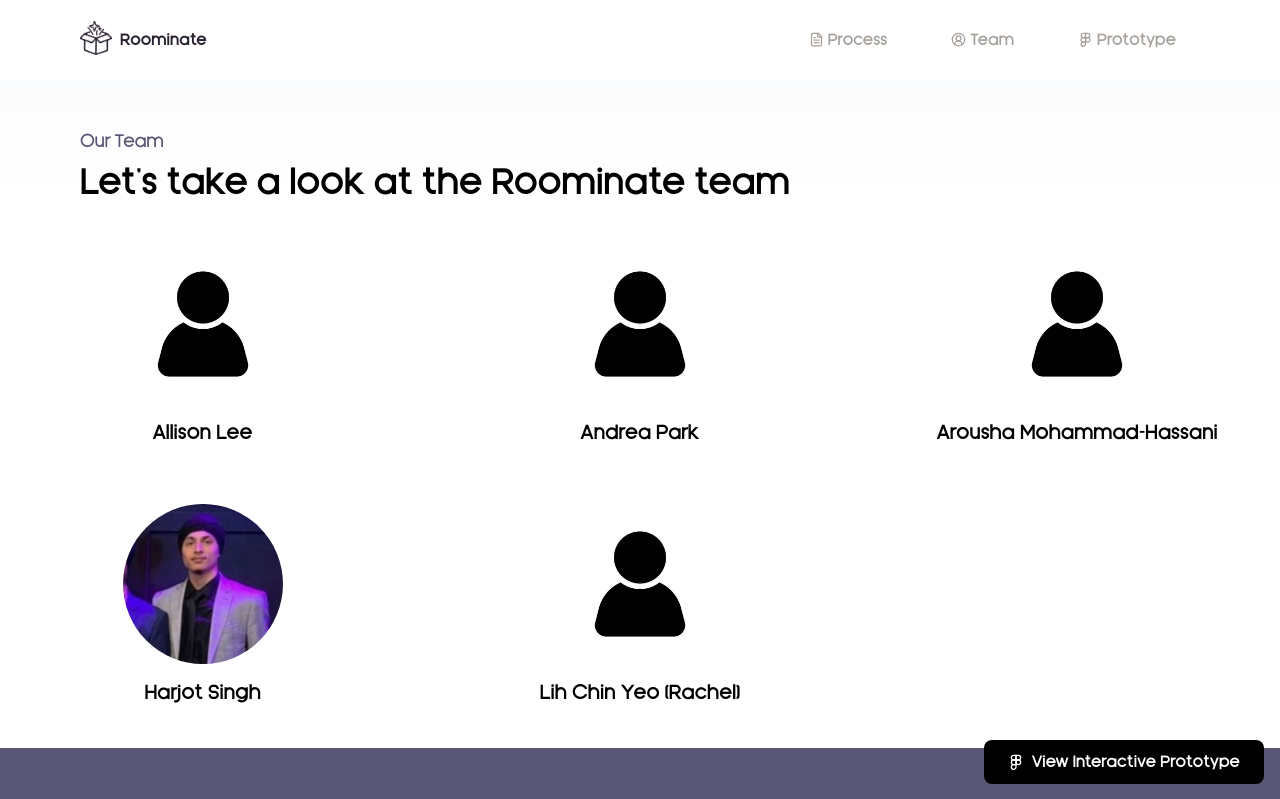
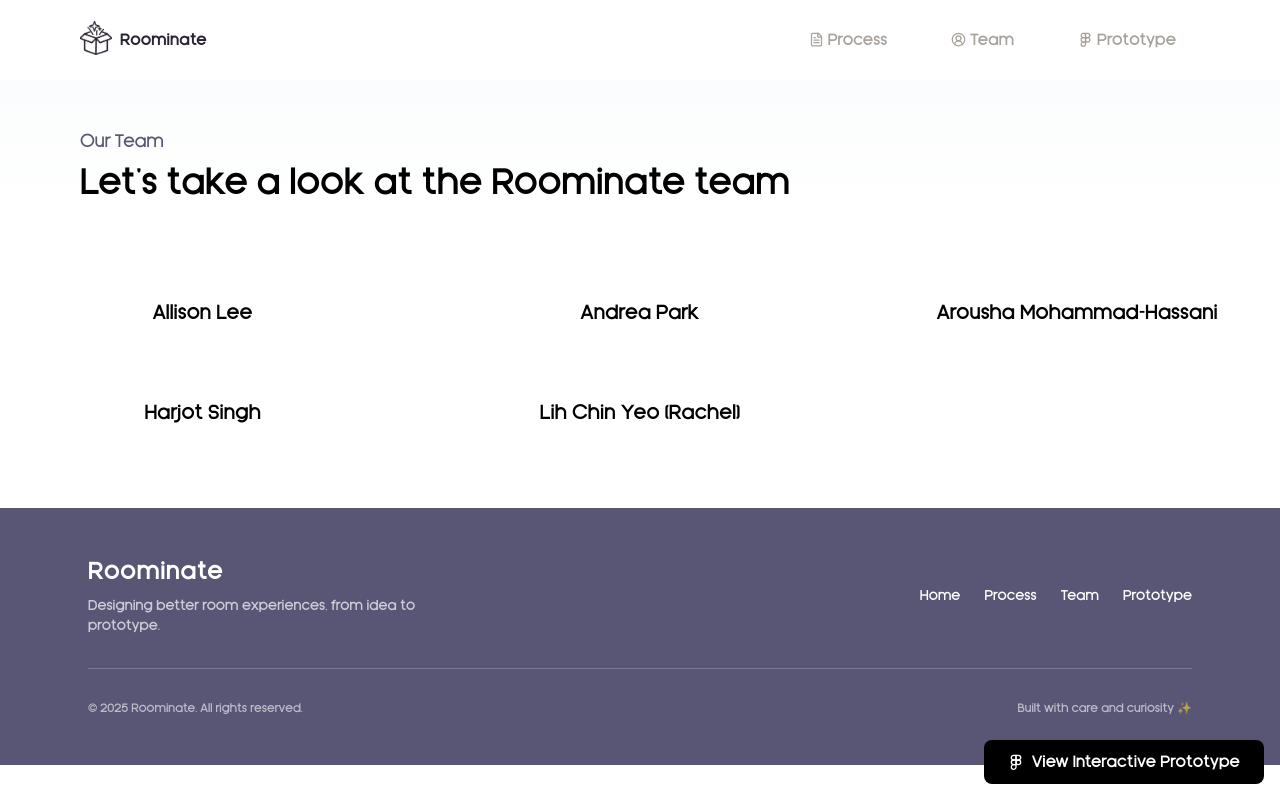
Before and after one commit to harjotsk03/roominate, a Next.js app: page /team in a window 1280 px wide. Shown: the top 799 px of the page. Built offline with nearby package versions, Linux system fonts and the light colour scheme.

Commit message:
remove team images

```diff
--- a/app/team/page.tsx
+++ b/app/team/page.tsx
@@ -18,35 +18,35 @@ export default function Team () {
             </div>
           </div>
         </div>
-        <div className="py-10 grid grid-cols-1 md:grid-cols-2 lg:grid-cols-3 gap-4 lg:gap-x-8 lg:gap-y-14">
+        <div className="py-20 grid grid-cols-1 md:grid-cols-2 lg:grid-cols-3 gap-4 lg:gap-x-8 lg:gap-y-14">
           <div className="flex flex-col items-center">
-            <div className="w-40 h-auto rounded-full overflow-hidden">
+            {/* <div className="w-40 h-auto rounded-full overflow-hidden">
               <Image alt="Harjot Singh" src={stockPerson} />
-            </div>
+            </div> */}
             <p className="mt-4 font-medium text-xl">Allison Lee</p>
           </div>
           <div className="flex flex-col items-center">
-            <div className="w-40 h-auto rounded-full overflow-hidden">
+            {/* <div className="w-40 h-auto rounded-full overflow-hidden">
               <Image alt="Harjot Singh" src={stockPerson} />
-            </div>
+            </div> */}
             <p className="mt-4 font-medium text-xl">Andrea Park</p>
           </div>
           <div className="flex flex-col items-center">
-            <div className="w-40 h-auto rounded-full overflow-hidden">
+            {/* <div className="w-40 h-auto rounded-full overflow-hidden">
               <Image alt="Harjot Singh" src={stockPerson} />
-            </div>
+            </div> */}
             <p className="mt-4 font-medium text-xl">Arousha Mohammad-Hassani</p>
           </div>
           <div className="flex flex-col items-center">
-            <div className="w-40 h-auto rounded-full overflow-hidden">
+            {/* <div className="w-40 h-auto rounded-full overflow-hidden">
               <Image alt="Harjot Singh" src={HarjotSinghImage} />
-            </div>
+            </div> */}
             <p className="mt-4 font-medium text-xl">Harjot Singh</p>
           </div>
           <div className="flex flex-col items-center">
-            <div className="w-40 h-auto rounded-full overflow-hidden">
+            {/* <div className="w-40 h-auto rounded-full overflow-hidden">
               <Image alt="Harjot Singh" src={stockPerson} />
-            </div>
+            </div> */}
             <p className="mt-4 font-medium text-xl">Lih Chin Yeo (Rachel)</p>
           </div>
         </div>
```
Also changed, not shown: assets/processWeek1.png (added).
